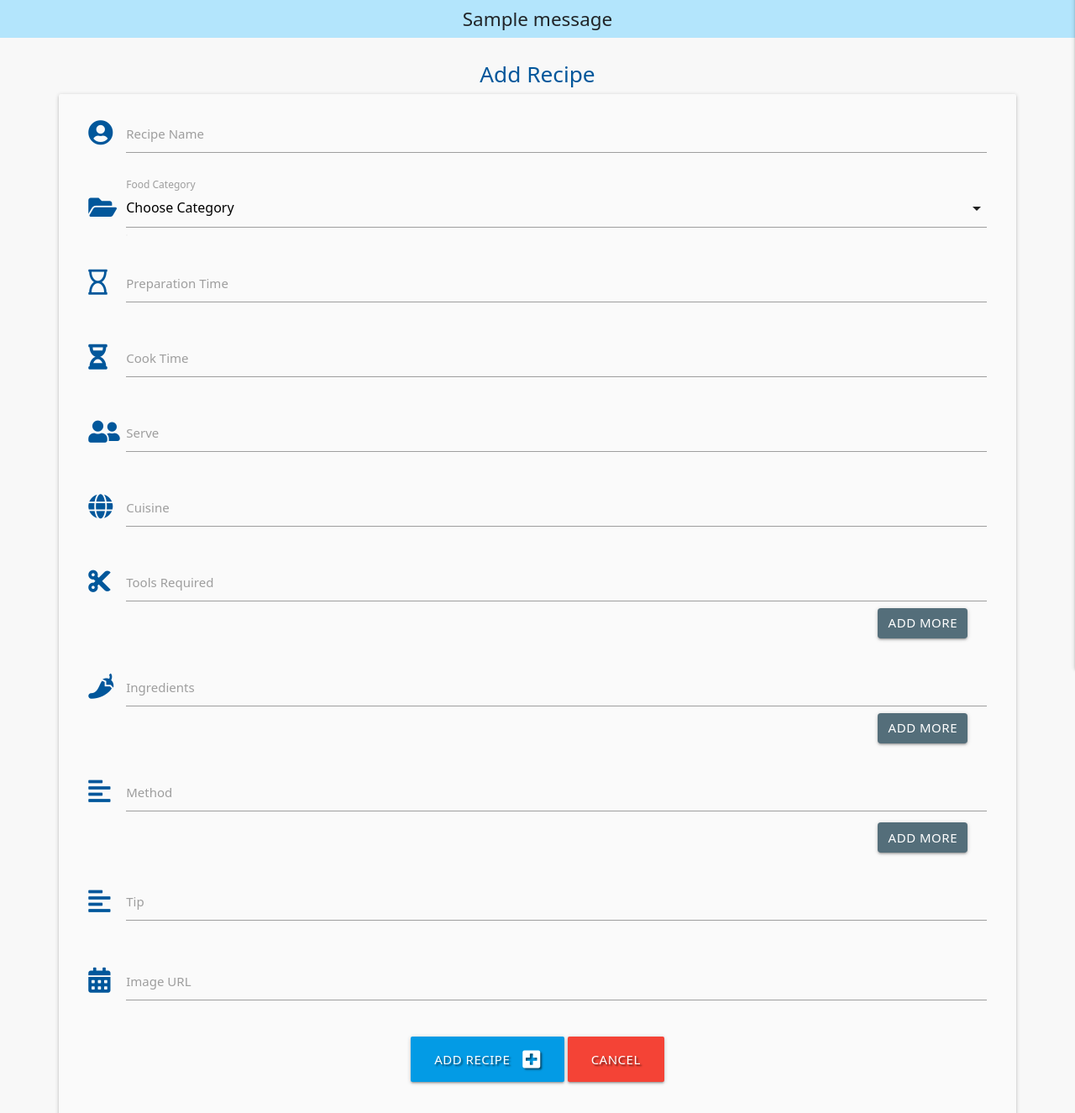
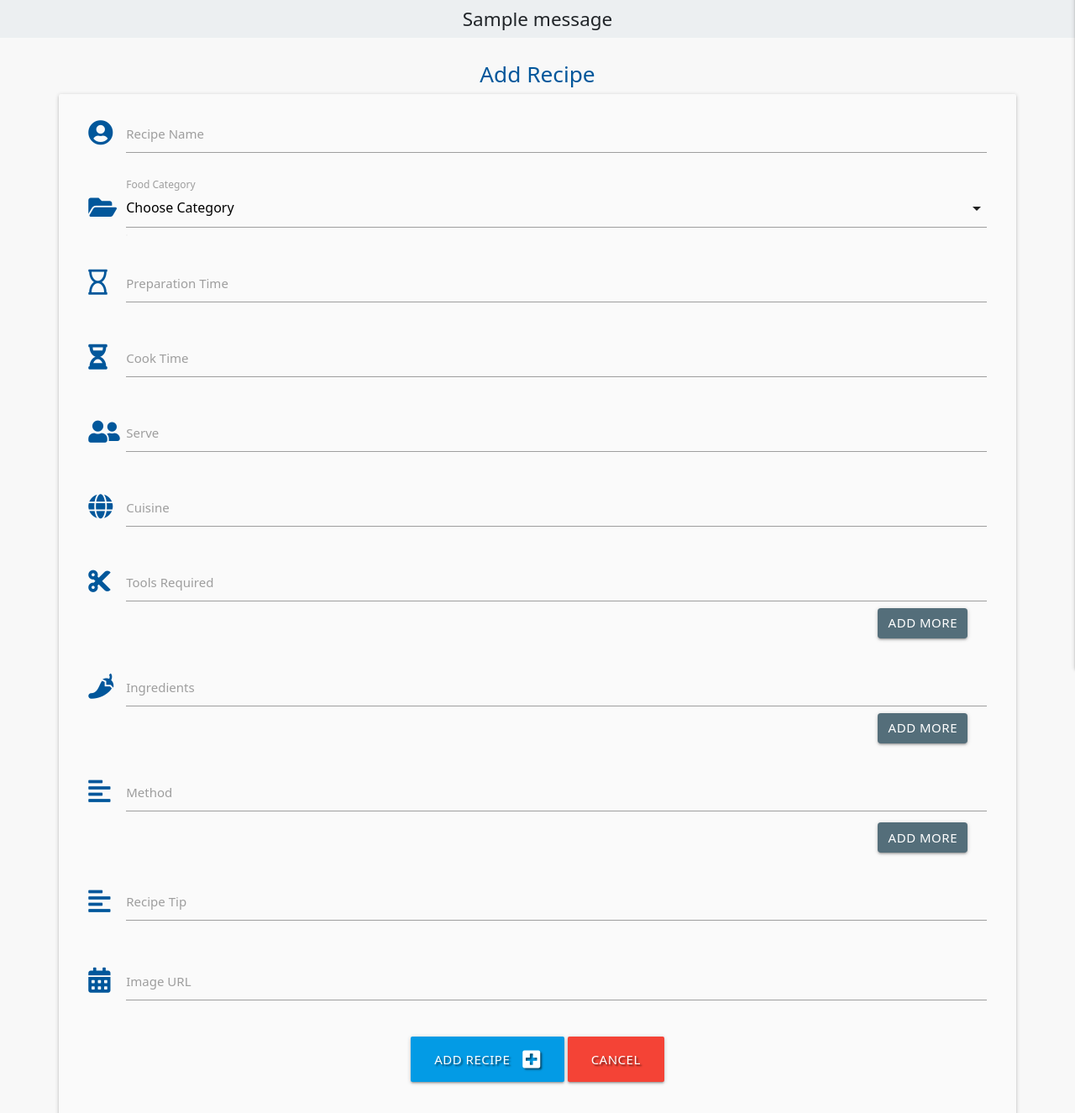
Before and after one commit to baijuka/ms3-bju-project, a Flask app: page /add_recipe in a window 1280 px wide; the page is wider, and only the part inside the window is pictured. Shown: the part 64-1389 px from the top of that part at 84% size. Run offline with Flask 2, Linux system fonts and the light colour scheme; one stand-in notice (Sample message) is shown; a database or web service that is not in the repository returns one stand-in record (values such as "Sample title"); some libraries are stand-ins or nearby versions.

Commit message:
Changed method and recipe tip form input type to textarea, flash message background color changed

```diff
--- a/static/js/list_script.js
+++ b/static/js/list_script.js
@@ -32,7 +32,7 @@ function add_tools(event)
         document.getElementById('tools_required').focus();
     };
 
-var tools_div=document.getElementById('edit_tools_div');
+
 
 function edit_add_tools(event)
     {
@@ -51,7 +51,7 @@ function edit_add_tools(event)
 function add_ingredient(event)
     {
         event.preventDefault();
-        var ingredients_div=document.getElementById('ingredients_div');
+        var ingredients_div = document.getElementById('ingredients_div');
         var ingredients_item = document.getElementById('ingredients').value;
         var ingredients_input = document.createElement('input');
         ingredients_input.setAttribute('name', 'ingredients');
--- a/templates/add_recipe.html
+++ b/templates/add_recipe.html
@@ -81,7 +81,7 @@
                 <div class="input-field col s12">
                     <i class="fas fa-align-left prefix light-blue-text text-darken-4"></i>
                     <textarea id="method" name="method" minlength="5"
-                        maxlength="250" class="materialize-textarea"></textarea>
+                        maxlength="500" class="materialize-textarea"></textarea>
                     <label for="method">Method</label>
                     <div class="container">
                         <div id="method_div">
@@ -107,7 +107,7 @@
                     <i class="fas fa-align-left prefix light-blue-text text-darken-4"></i>
                     <textarea id="recipe_tip" name="recipe_tip" minlength="5"
                         maxlength="250" class="materialize-textarea"></textarea>
-                    <label for="recipe_tip">Tip</label>
+                    <label for="recipe_tip">Recipe Tip</label>
                 </div>
             </div>
             <div class="row">
--- a/templates/base.html
+++ b/templates/base.html
@@ -59,7 +59,7 @@
                 {% if messages %}
                     {% for message in messages %}
                         <div class="row flashes">
-                            <h4 class="light-blue lighten-4 center-align">{{ message }}</h4>
+                            <h4 class="blue-grey lighten-5 center-align">{{ message }}</h4>
                         </div>
                     {% endfor %}
                 {% endif %}
```
Also changed, not shown: templates/edit_recipe.html (+7 -3 lines).
